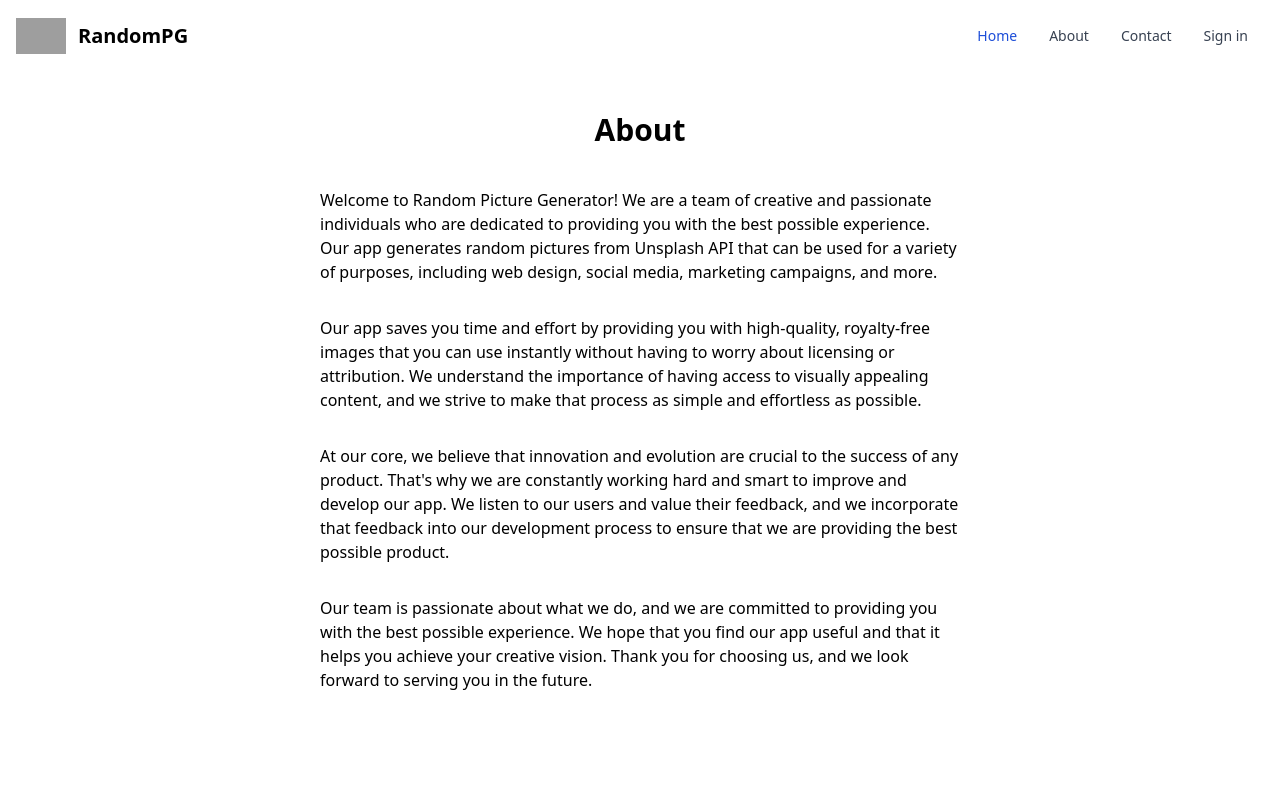
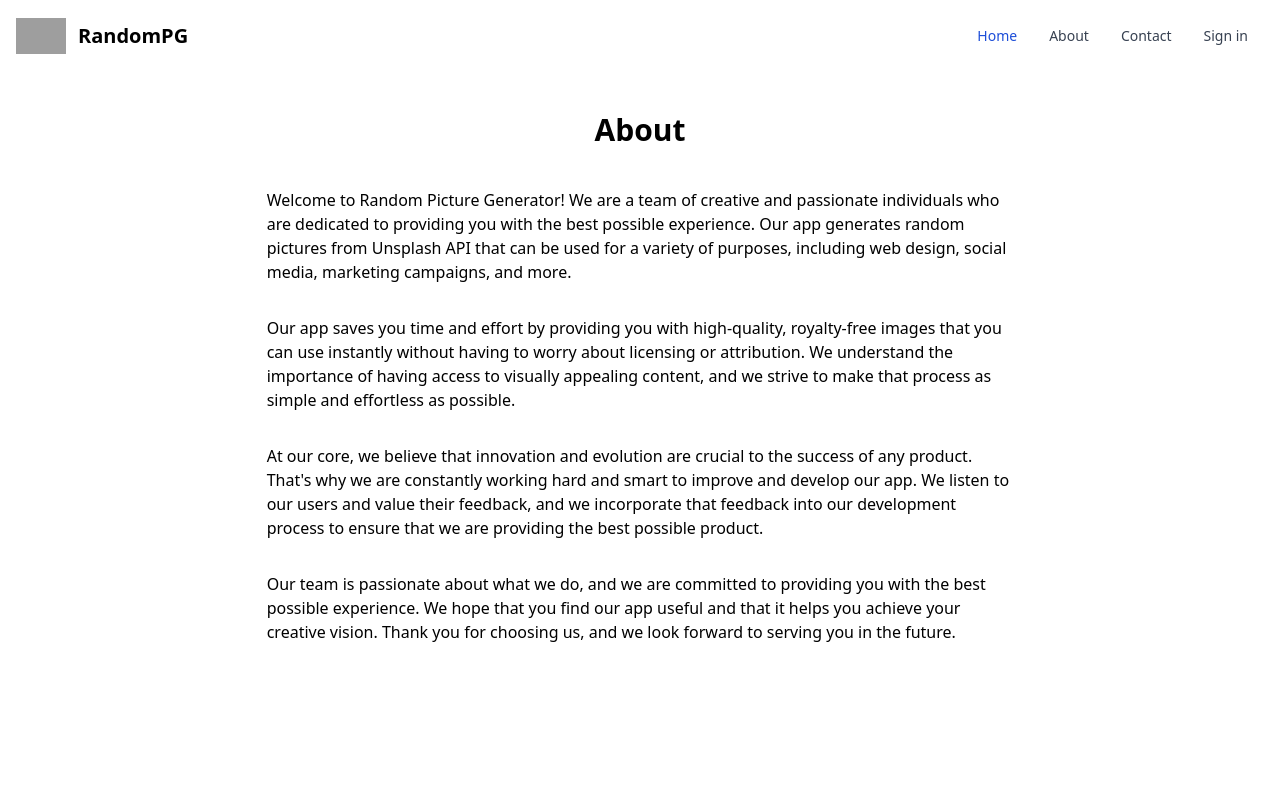
Before and after one commit to aynaever/random-photo, a Next.js app: page /about in a window 1280 px wide. Shown: the top 800 px of the page. Built offline with nearby package versions, Linux system fonts and the light colour scheme; grey boxes are pictures that could not be loaded.

Commit message:
some imporovements in resonsiveness in about.js

```diff
--- a/pages/about.js
+++ b/pages/about.js
@@ -13,7 +13,7 @@
 
 					<h1 className="mx-auto my-10 text-3xl font-bold text-center">About</h1>
 
-				<section className="w-6/12 mx-auto">
+				<section className="w-11/12 lg:w-9/12 xl:w-7/12 mx-auto">
 					<p className="mb-8">Welcome to Random Picture Generator! We are a team of creative and passionate individuals who are dedicated to providing you with the best possible experience. Our app generates random pictures from Unsplash API that can be used for a variety of purposes, including web design, social media, marketing campaigns, and more.</p>
 
 					<p className="mb-8">Our app saves you time and effort by providing you with high-quality, royalty-free images that you can use instantly without having to worry about licensing or attribution. We understand the importance of having access to visually appealing content, and we strive to make that process as simple and effortless as possible.</p>
```
